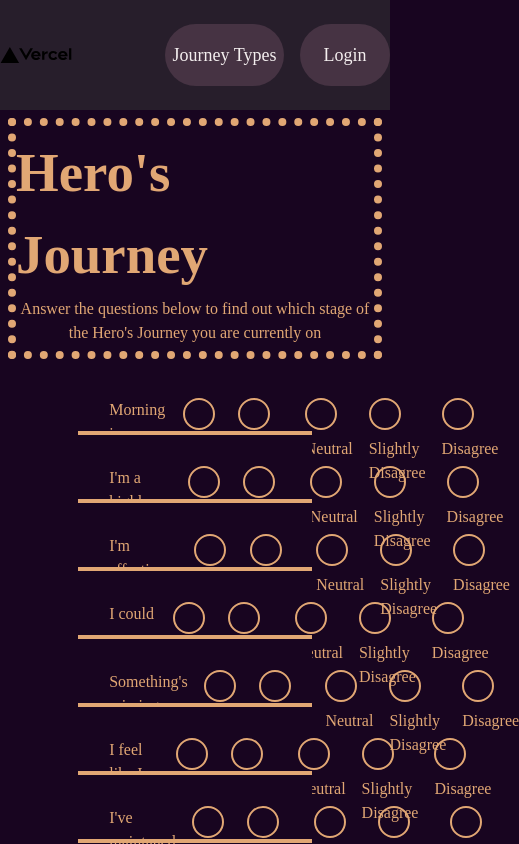
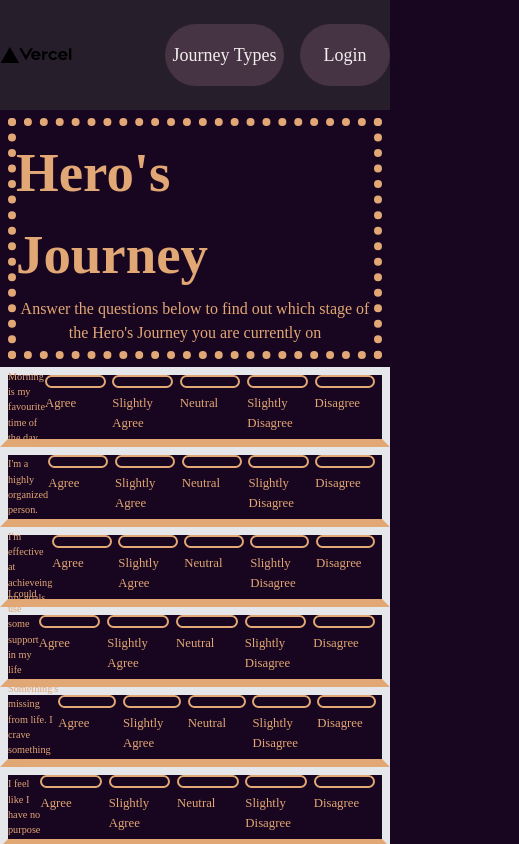
Before and after one commit to srai98i/personality-quiz, a Next.js app in the folder quiz-app/: page / in a window 390 px wide. Shown: the top 844 px of the page, 519 px wide, since content can reach past the window. Built offline with nearby package versions, Linux system fonts and the light colour scheme; a web font is replaced by a local one.

Commit message:
style: made the sections in the quiz responsive to the container size.

```diff
--- a/quiz-app/components/AnswerButtons/AnswerButtons.jsx
+++ b/quiz-app/components/AnswerButtons/AnswerButtons.jsx
@@ -4,9 +4,9 @@ export default function AnswerButtons({ question, onChange }) {
   return (
     <>
       {answerOptions.map((buttonType) => (
-        <span key={question + buttonType}>
+        <span className="w-[100%]" key={question + buttonType}>
           <input
-            className="appearance-none w-8 h-8 checked:bg-[#E1A774] rounded-full box-border border-solid border-2 border-[#E1A774] "
+            className="appearance-none w-[90%] h-[1em]  checked:bg-[#E1A774] rounded-full box-border border-solid border-2 border-[#E1A774] "
             type="radio"
             name={question}
             key={question + buttonType}
@@ -15,7 +15,7 @@ export default function AnswerButtons({ question, onChange }) {
             onClick={() => onChange(buttonType)}
           />
           <label
-            className="flex flex-col self-center"
+            className="flex flex-col  w-[90%] h-[1rem] self-center"
             htmlFor={question + buttonType}
           >
             {buttonType}
--- a/quiz-app/components/Question/Question.jsx
+++ b/quiz-app/components/Question/Question.jsx
@@ -2,24 +2,24 @@ import AnswerButtons from "../AnswerButtons";
 
 export default function Question({ question, onChange }) {
   return (
-    <section className="flex flex-col box-border">
-      <div className="flex relative  space-x-4 divide-y-10 left-[20vw] right-[20vw] justify-between w-[60%] h-16 bg-[#180520] text-[#E1A774] p-[8%] min-h-full text-[1rem] scale-100">
+    <section className="flex relative justify-items-center w-screen h-[5rem] bg-[#180520] text-[#E1A774]  border-b-[#E1A774] box-border border-[0.5rem] text-[0.8rem] scale-100">
+
         {/* <div className="flex self-start object-scale-down"> */}
-          <label className="flex  justify-self-start" htmlFor={question}>
+          <label className="flex  place-self-center text-[0.8em] w-[30%]" htmlFor={question}>
             {question} {"\n"}
           </label>
         {/* </div> */}
 
         <AnswerButtons
-          className="flex flex-row "
+          className="flex flex-row w-[90%] self-center justify-center text-[0.8em]"
           question={question}
           onChange={onChange}
         />
-      </div>
+
       <p></p> {/*for spacing*/}
-      <div className="flex flex-col h-full w-full">
-        <hr className="bg-[#E1A774] w-[60%] border-[#E1A774] h-1 self-center justify-center " />
-      </div>
+
     </section>
   );
 }
+
+//  <hr className="bg-[#E1A774] w-[60%] border-[#E1A774] h-1 self-center justify-center " />
--- a/quiz-app/components/Quiz/Quiz.jsx
+++ b/quiz-app/components/Quiz/Quiz.jsx
@@ -31,8 +31,6 @@ export default function Quiz() {
         : current
     );
 
-    console.log(mostOccuring);
-
     setIsSubmitted(true);
     setFinalAnswer(getFinalAnswer(mostOccuring));
   };
@@ -57,8 +55,8 @@ export default function Quiz() {
   };
 console.log(getFinalAnswer)
   return (
-    <form className="flex flex-col" onSubmit={handleSubmit}>
-      <ol>
+    <form className="flex flex-col w-screen" onSubmit={handleSubmit}>
+      <ol className="place-self-center">
         {questionsArray.map((questionText, index) => (
           <li key={index.toString()}>
             <Question
--- a/quiz-app/styles/globals.css
+++ b/quiz-app/styles/globals.css
@@ -13,7 +13,3 @@ body {
     background-color: #180520;
     font-size: 100%
 }
-a {
-  color: inherit;
-  text-decoration: none;
-}
```
